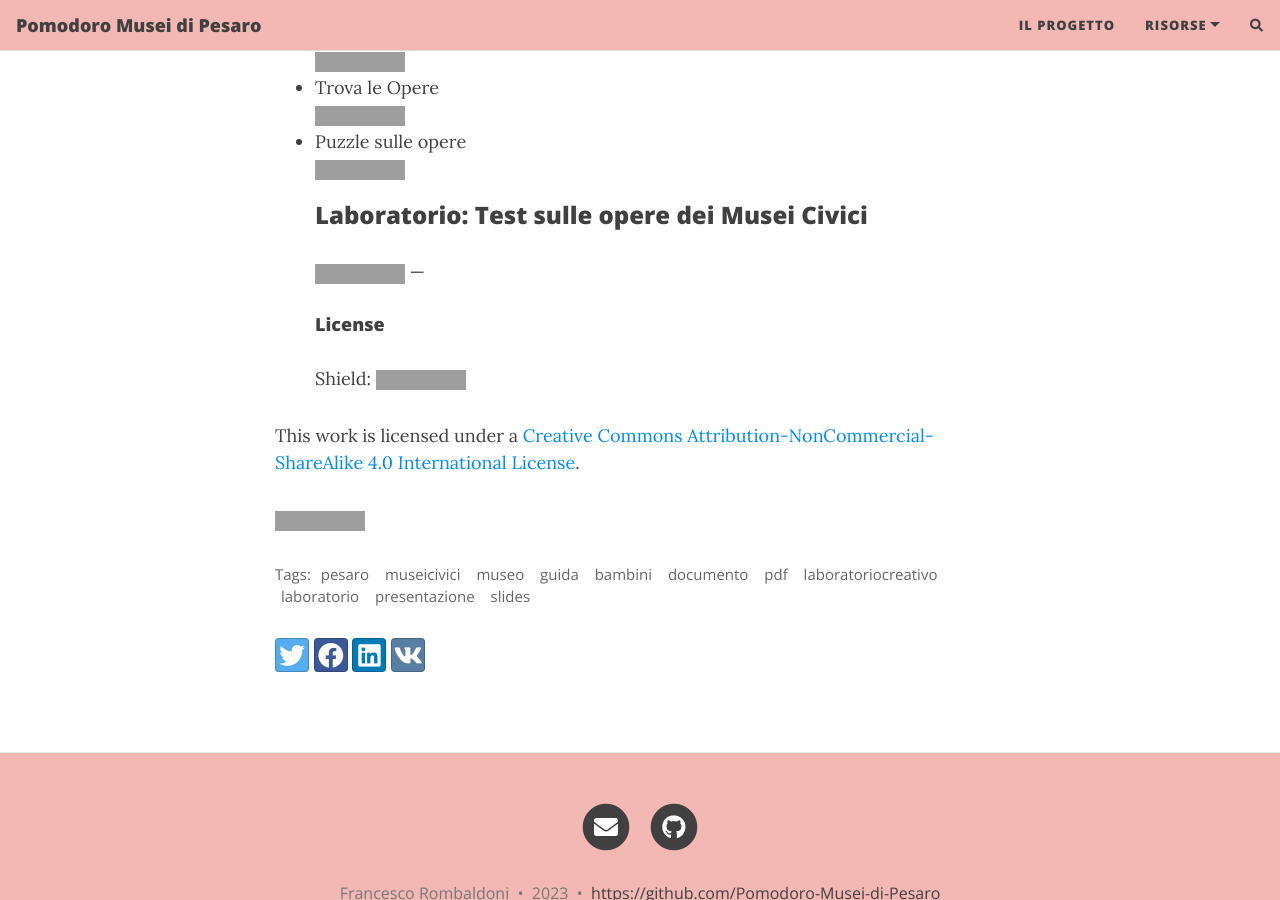
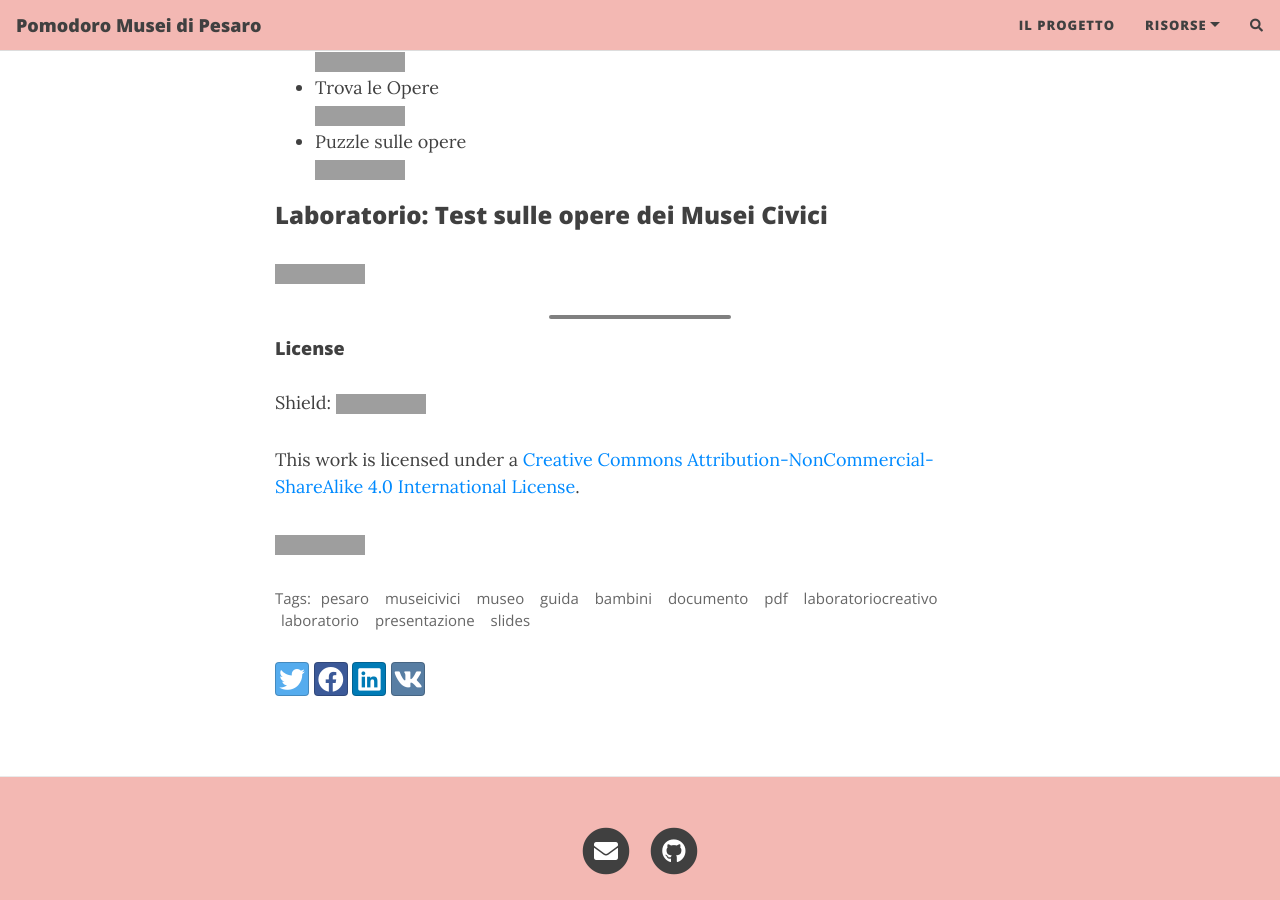
Before and after one commit to Pomodoro-Musei-di-Pesaro/.github, a Jekyll site: the page built from docs/_posts/2023-09-29-Tour_per_bambini_ai_Musei_Civici.md, in a window 1280 px wide and 900 px high, scrolled down 834 px, cut to the strip 0-900 px from the top of the window. Built offline with Jekyll 4.4.1, drawn with Linux system fonts in a browser that asks for light colours; nearby versions of some CDN libraries; comment, search, counter and statistics services are not loaded; grey boxes are pictures that could not be loaded.

Commit message:
Corretta visualizzazione

```diff
--- a/docs/_posts/2023-09-29-Tour_per_bambini_ai_Musei_Civici.md
+++ b/docs/_posts/2023-09-29-Tour_per_bambini_ai_Musei_Civici.md
@@ -22,8 +22,11 @@ comments: true
     [![Download](https://custom-icon-badges.demolab.com/badge/-Scarica%20il%20documento-red?style=for-the-badge&logo=download&logoColor=white "Documento")](https://github.com/Pomodoro-Musei-di-Pesaro/Guida-per-Tour-Bambini-Musei-Civici/releases/download/v1.0/Laboratorio_Creativo-Trova_le_Opere.pdf)
 - Puzzle sulle opere
     [![Download](https://custom-icon-badges.demolab.com/badge/-Scarica%20il%20documento-red?style=for-the-badge&logo=download&logoColor=white "Documento")](https://github.com/Pomodoro-Musei-di-Pesaro/Guida-per-Tour-Bambini-Musei-Civici/releases/download/v1.0/Laboratorio_Creativo-Puzzle_sulle_Opere.pdf)
+<a/>
+
 ### Laboratorio: Test sulle opere dei Musei Civici
 [![Download](https://custom-icon-badges.demolab.com/badge/-Scarica%20il%20documento-red?style=for-the-badge&logo=download&logoColor=white "Documento")](https://github.com/Pomodoro-Musei-di-Pesaro/Guida-per-Tour-Bambini-Musei-Civici/releases/download/v1.0/Laboratorio-Test.pdf)
+
 ---
 #### License
 Shield: [![CC BY-NC-SA 4.0][cc-by-nc-sa-shield]][cc-by-nc-sa]
```
